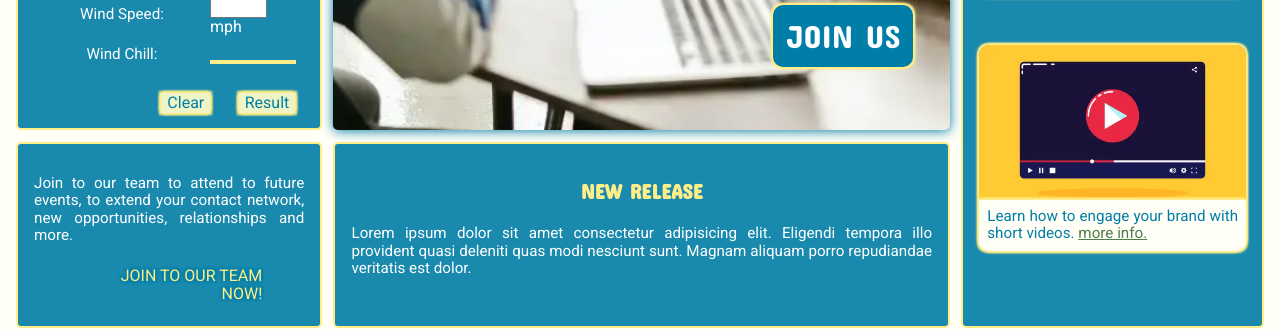
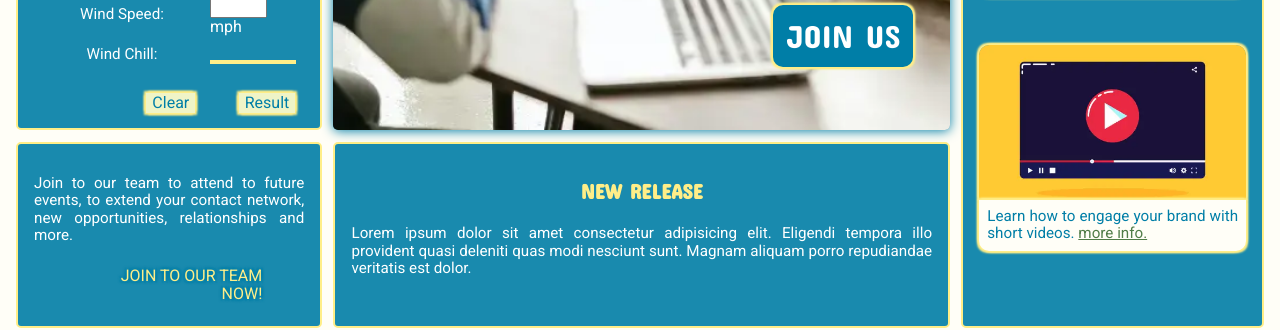
Before and after one commit to Yoav-Galindo/wdd230, a plain HTML site: page chamber/index.html in a window 1280 px wide. Shown: the part 889-1219 px from the top of the page. Drawn offline with Linux system fonts and the light colour scheme.

Commit message:
gapBtnResult

```diff
--- a/chamber/styles/base.css
+++ b/chamber/styles/base.css
@@ -341,11 +341,12 @@ main{
     position: absolute;
     bottom: 15px;
     right: 25px;
+
 }
 #clearButton{
     position: absolute;
     bottom: 15px;
-    right: 110px;
+    right: 125px;
 }
 .weatherBtn{
     background-color: rgb(239, 244, 199);;
```
